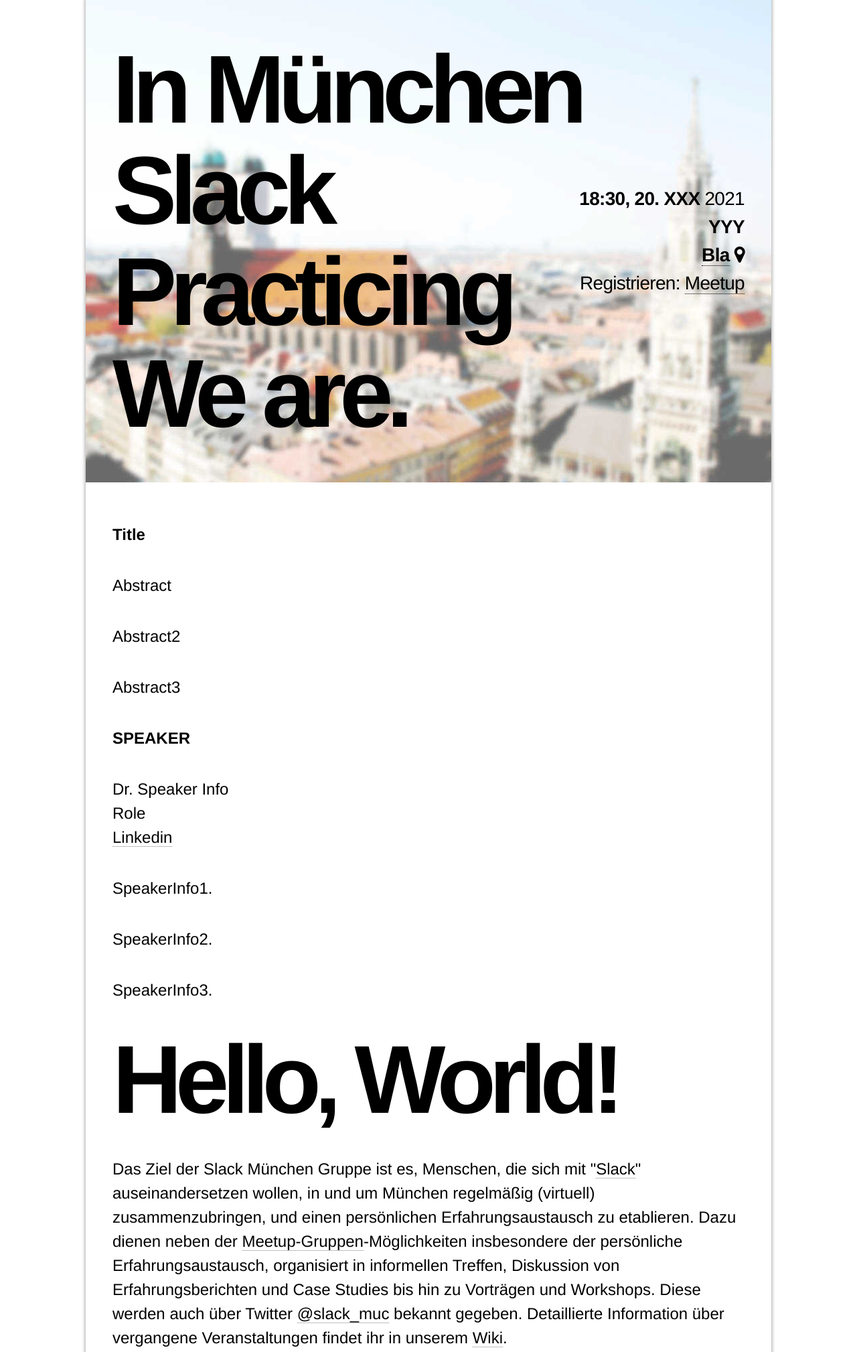
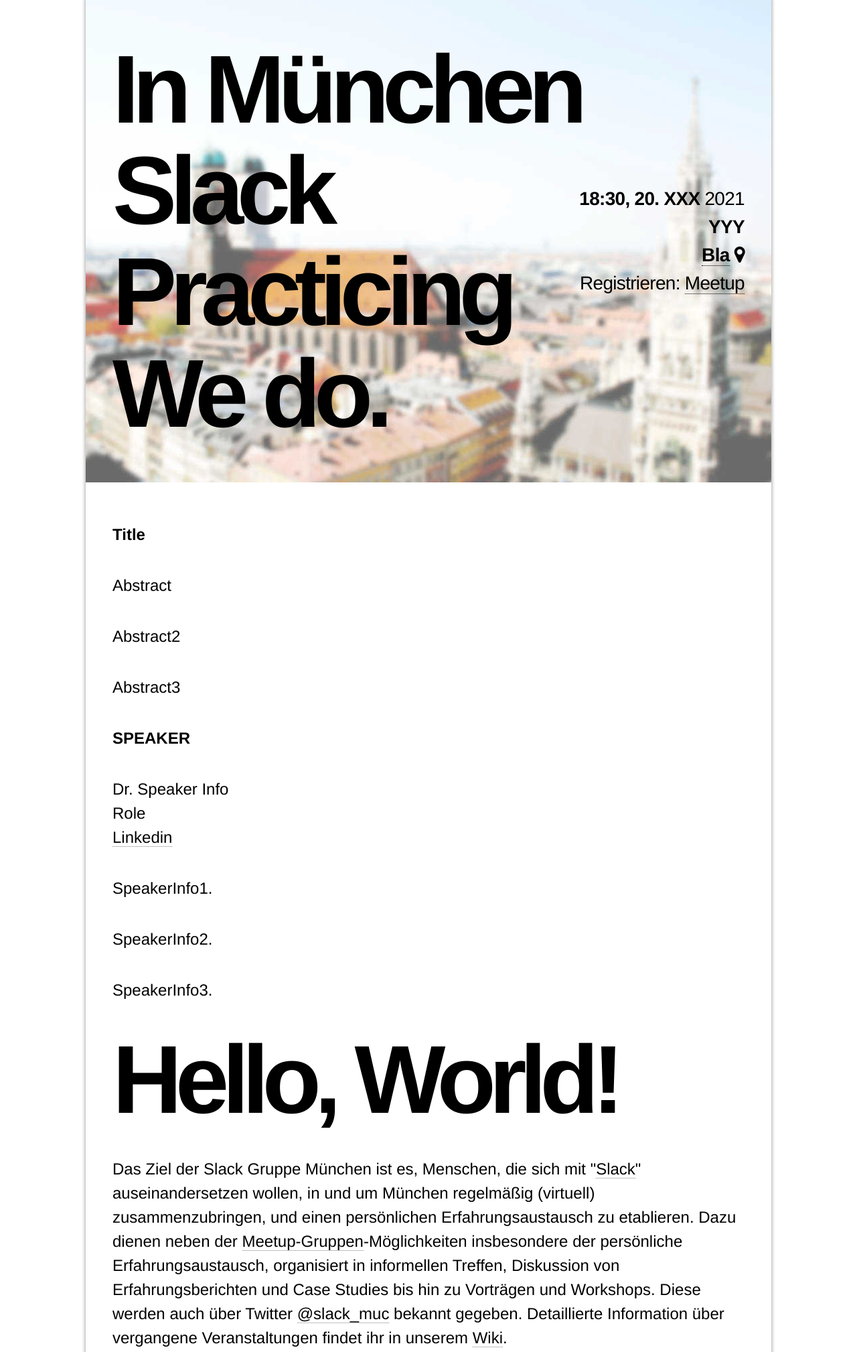
Before and after one commit to slack-muc/slack-muc.github.io, a plain HTML site: page index.html in a window 1280 px wide. Shown: the top 2018 px of the page at 67% size. Drawn offline with Linux system fonts and the light colour scheme.

Commit message:
minor fixes

```diff
--- a/index.html
+++ b/index.html
@@ -15,7 +15,7 @@
       In München<br>
       Slack<br>
       Practicing<br>
-      We are.
+      We do.
     </div>
 
     <div id="next-meetup">
@@ -65,7 +65,7 @@
     </p>
 
     <p>
-      Das Ziel der Slack München Gruppe ist es, Menschen, die sich mit "<a
+      Das Ziel der Slack Gruppe München ist es, Menschen, die sich mit "<a
         href="https://Slack.com">Slack</a>" auseinandersetzen wollen, in
       und um München regelmäßig (virtuell) zusammenzubringen, und einen persönlichen Erfahrungsaustausch zu etablieren. Dazu
       dienen neben der <a href="https://www.meetup.com/">Meetup-Gruppen</a>-Möglichkeiten
```
